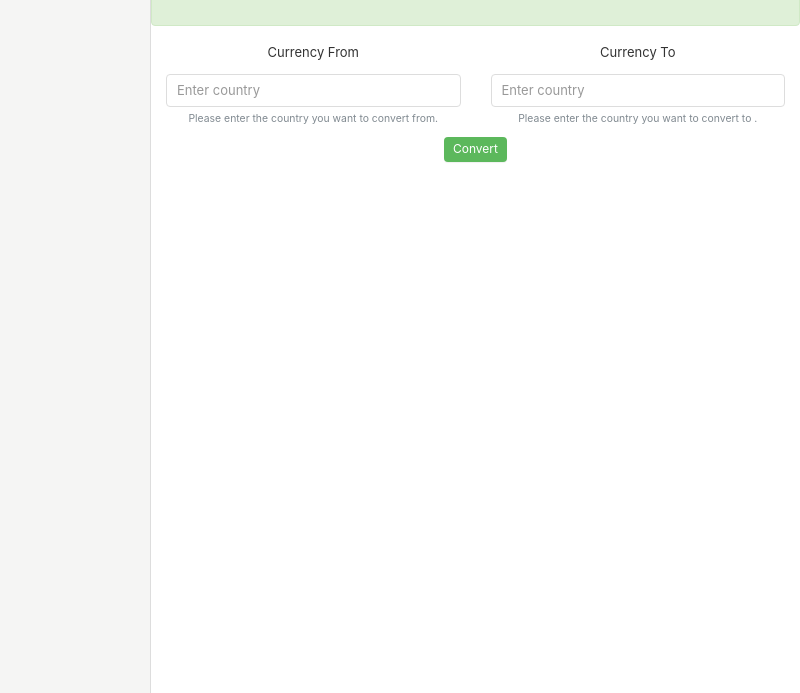
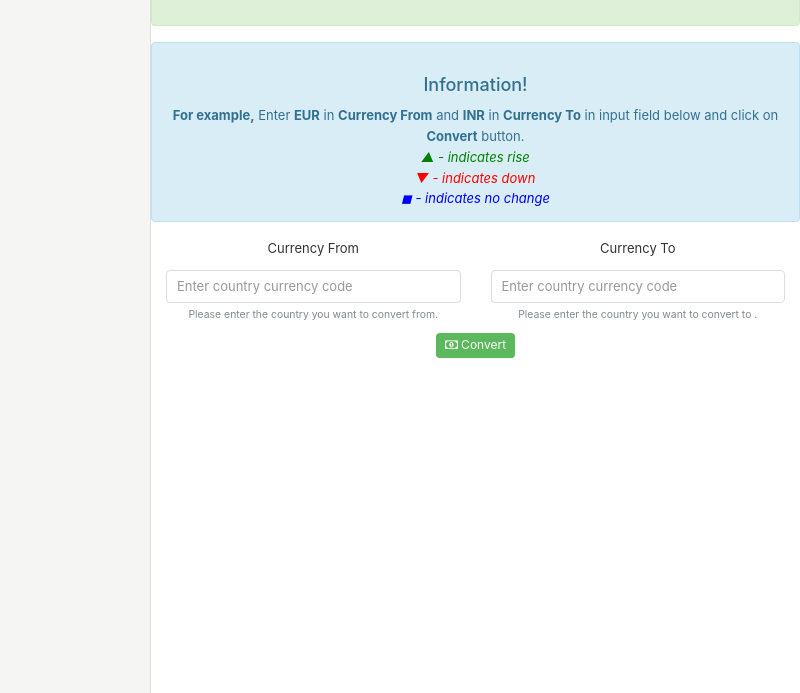
Before and after one commit to learnsomuch/LoveCurrency, an Electron app: page index.html in a window 800 px wide. Shown: the part 107-800 px from the top of the page. Drawn offline with Linux system fonts and the light colour scheme; no server answers.

Commit message:
bugfix and implementation of realtime convert option enabled

```diff
--- a/app.js
+++ b/app.js
@@ -1,13 +1,16 @@
+function convert() {
+
+  var fromcurrency = document.getElementById('from').value;
+  var tocurrency = document.getElementById('to').value;
+  localStorage.setItem('fromcurrency', fromcurrency);
+  localStorage.setItem('tocurrency', tocurrency);
   var request = require('request');
   setInterval(function() {
-  var content="INREUR";
+    var content=localStorage.getItem('fromcurrency') + localStorage.getItem('tocurrency');
     request("https://query.yahooapis.com/v1/public/yql?q=select%20*%20from%20yahoo.finance.xchange%20where%20pair%20in%20(%22" + content + "%22)&format=json&diagnostics=true&env=store%3A%2F%2Fdatatables.org%2Falltableswithkeys&callback=", function(error, response, body) {
       if (!error && response.statusCode == 200) {
         body  = JSON.parse(body);
-      console.log(body);
         newRate(body);
-      //newPrice(body);
-      //newCompany(body);
       }
     });
 
@@ -46,3 +49,6 @@ function newRate(content) {
 
     lastPrice = currentRate;
   }
+
+
+}
--- a/index.html
+++ b/index.html
@@ -40,7 +40,15 @@
               <div class="alert alert-success" role="alert">
                 <h4 class="alert-heading">Love currency!</h4>
                 <p>Aww yeah, Thank you for choosing our application. If you have any questions or feedback, please email us to sankar@learnsomuch.com </p>
-                </div>
+              </div>
+
+              <div class="alert alert-info" role="alert">
+                  <h4 class="alert-heading">Information!</h4>
+                  <strong>For example,</strong> Enter <strong>EUR</strong> in <strong>Currency From</strong> and <strong>INR</strong> in <strong>Currency To</strong> in input field below and click on <strong>Convert</strong> button.<br/>
+                  <i class="up">▲ - indicates rise</i><br/>
+                  <i class="down">▼ - indicates down</i><br/>
+                  <i class="noChange">◼︎ - indicates no change</i><br/>
+              </div>
 
               <div class="container">
                 <form>
@@ -48,20 +56,20 @@
                  <div class="col-sm-6">
                    <div class="form-group">
                       <label for="exampleInputEmail1">Currency From </label>
-                      <input type="text" ng-model="from" class="form-control" id="from" aria-describedby="textHelp" placeholder="Enter country">
+                      <input type="text" ng-model="from" class="form-control" id="from" aria-describedby="textHelp" placeholder="Enter country currency code">
                       <small id="textHelp" class="form-text text-muted">Please enter the country you want to convert from. </small>
                   </div>
                  </div>
                  <div class="col-sm-6">
                    <div class="form-group">
                       <label for="exampleInputEmail1">Currency To </label>
-                      <input type="text" class="form-control" id="to" aria-describedby="textHelp" placeholder="Enter country">
+                      <input type="text" class="form-control" id="to" aria-describedby="textHelp" placeholder="Enter country currency code">
                       <small id="textHelp" class="form-text text-muted">Please enter the country you want to convert to .</small>
                   </div>
                  </div>
                </div>
                <div class="row">
-                 <button type="button" class="btn btn-success">Convert</button>
+                 <button type="button" class="btn btn-success btn-lg" onclick="convert()"><i class="fa fa-money" aria-hidden="true"></i> Convert</button>
                </div>
              </form>
               </div>
--- a/main.js
+++ b/main.js
@@ -12,7 +12,7 @@ function createWindow () {
   win.loadURL(`file://${__dirname}/index.html`)
 
   // Open the DevTools.
-  //win.webContents.openDevTools()
+  win.webContents.openDevTools()
 
   // Emitted when the window is closed.
   win.on('closed', () => {
```
Lines whose indentation alone changed are shown as unchanged.
